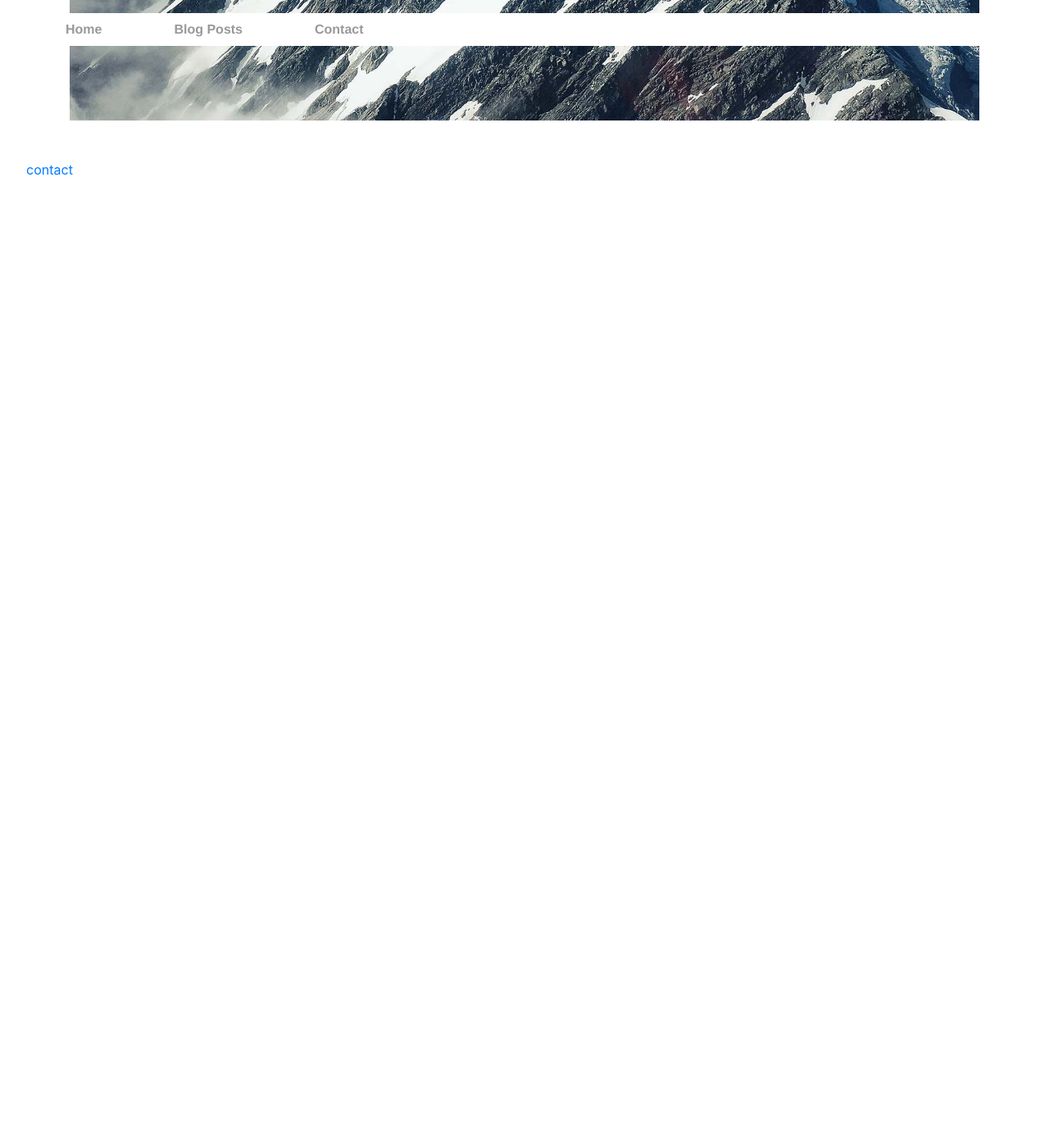
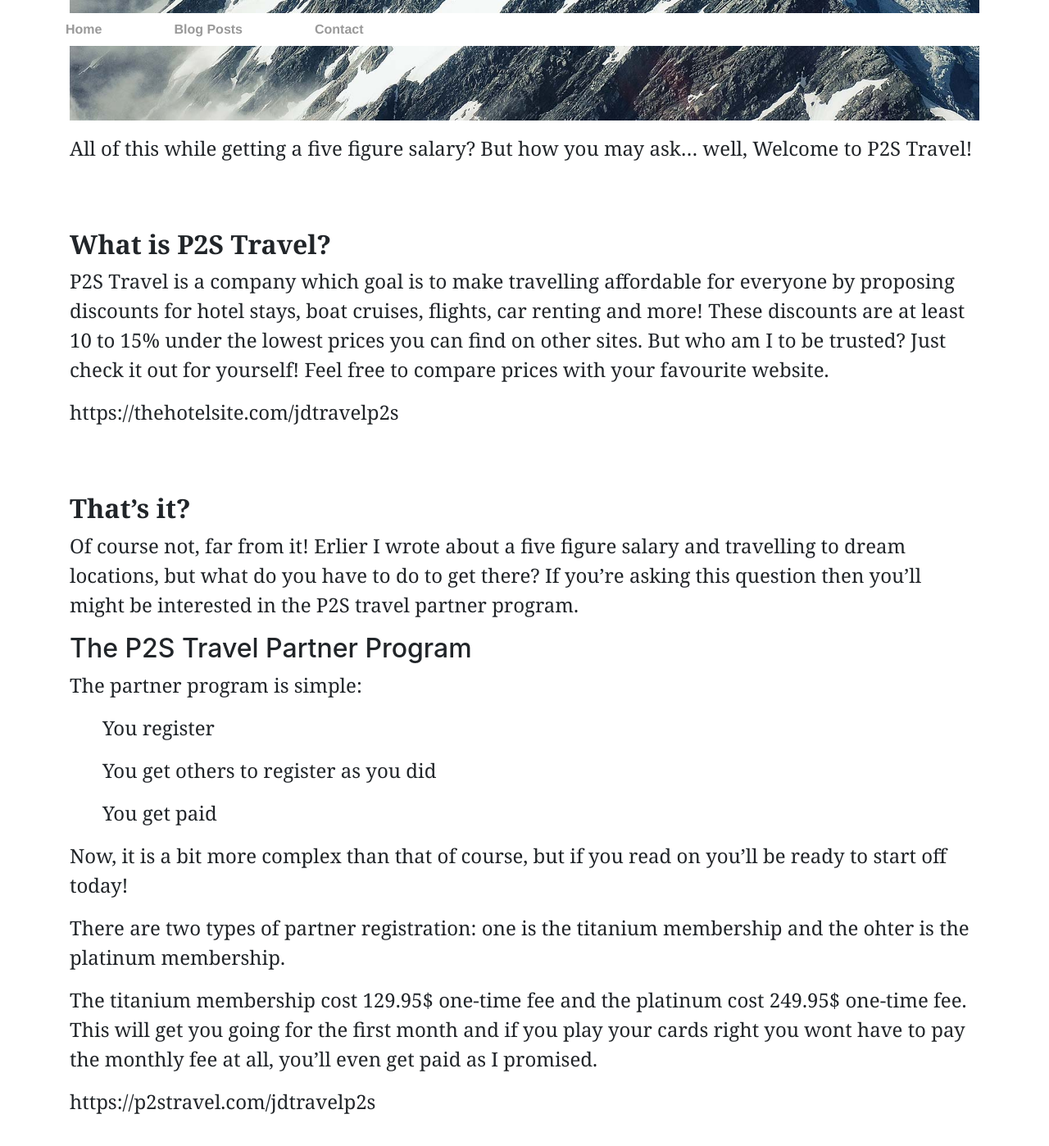
Before and after one commit to jdtravelp2s/jdtravelp2s.github.io, a Jekyll site: the page built from index.md, in a window 1280 px wide and 1400 px high, scrolled down 2463 px. Shown: the whole window at 82% size. Built offline with Jekyll 4.4.1, drawn with Linux system fonts in a browser that asks for light colours; before the commit the page ends 2714 px from its top, so only the background shows below that.

Commit message:
writing of homepage

```diff
--- a/index.md
+++ b/index.md
@@ -16,3 +16,33 @@
 Or a trip in snowy mountains?
 
 <img class="d-block w-100 img-fluid" src="/assets/mountains.jpg" alt="">
+
+All of this while getting a five figure salary? But how you may ask... well, Welcome to P2S Travel!
+
+# What is P2S Travel?
+
+P2S Travel is a company which goal is to make travelling affordable for everyone by proposing discounts for hotel stays, boat cruises, flights, car renting and more! These discounts are at least 10 to 15% under the lowest prices you can find on other sites. But who am I to be trusted? Just check it out for yourself! Feel free to compare prices with your favourite website.
+
+https://thehotelsite.com/jdtravelp2s
+
+# That's it?
+
+Of course not, far from it! Erlier I wrote about a five figure salary and travelling to dream locations, but what do you have to do to get there? If you're asking this question then you'll might be interested in the P2S travel partner program.
+
+## The P2S Travel Partner Program
+
+The partner program is simple:
+
+1. You register
+
+2. You get others to register as you did
+
+3. You get paid
+
+Now, it is a bit more complex than that of course, but if you read on you'll be ready to start off today!
+
+There are two types of partner registration: one is the titanium membership and the ohter is the platinum membership.
+
+The titanium membership cost 129.95$ one-time fee and the platinum cost 249.95$ one-time fee. This will get you going for the first month and if you play your cards right you wont have to pay the monthly fee at all, you'll even get paid as  I promised.
+
+https://p2stravel.com/jdtravelp2s
```
